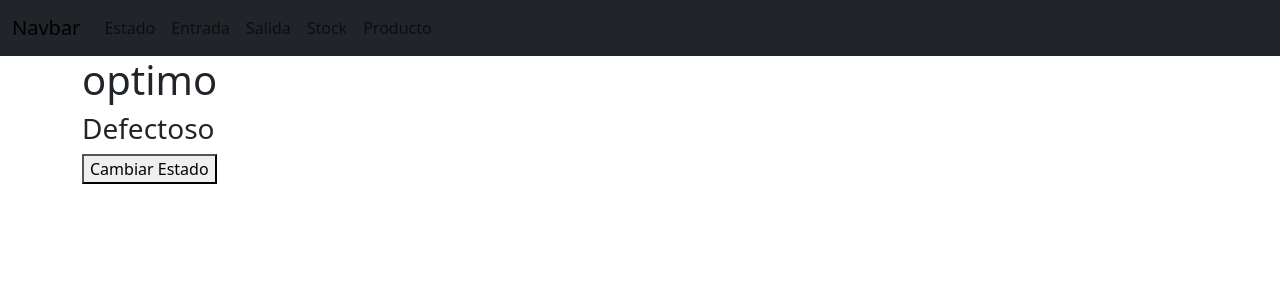
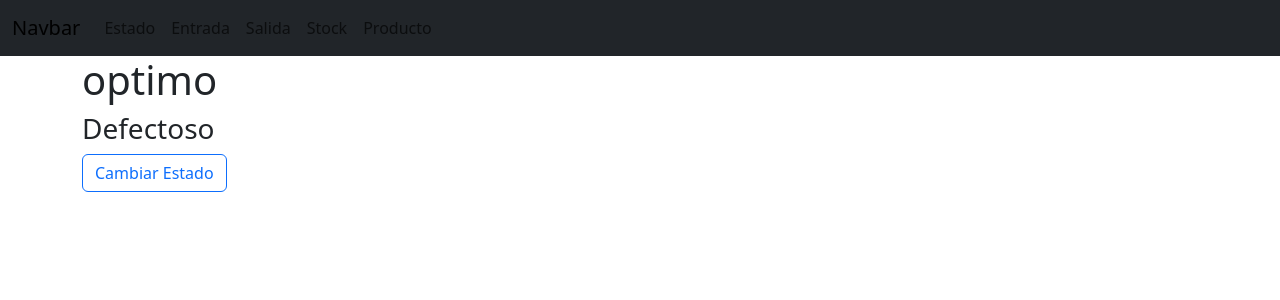
Before and after one commit to oscar1204/Bodega, an Angular app: page /Estado in a window 1280 px wide. Shown: the top 300 px of the page. Built offline with nearby package versions, Linux system fonts and the light colour scheme.

Commit message:
Cambio boton

```diff
--- a/src/app/component/estado/estado.component.html
+++ b/src/app/component/estado/estado.component.html
@@ -5,7 +5,7 @@
         <h3>{{estado2}}</h3>
 
     </div>
-    <button class="btn-btn-outline-primary">Cambiar Estado</button>
+    <button class="btn btn-outline-primary">Cambiar Estado</button>
 </div>
 
 </div>
```
